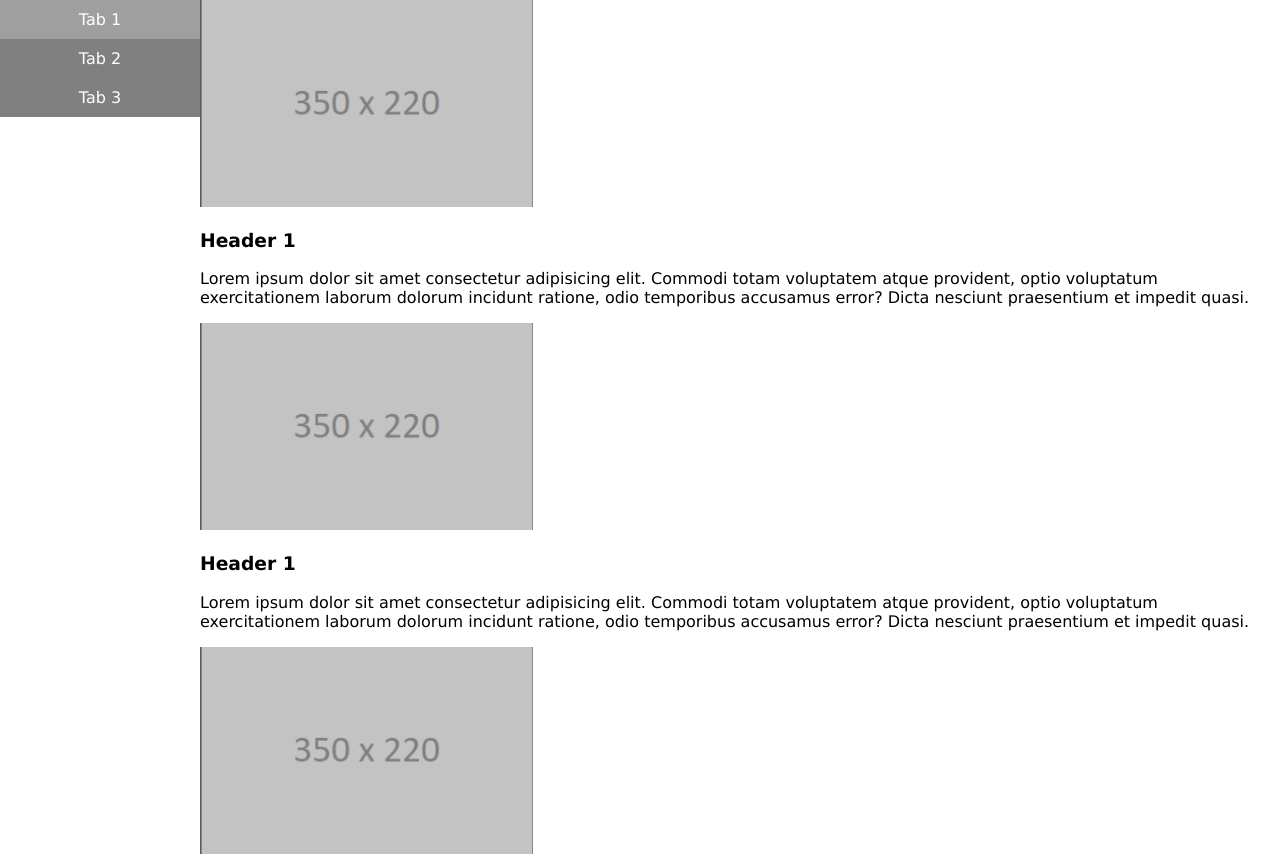
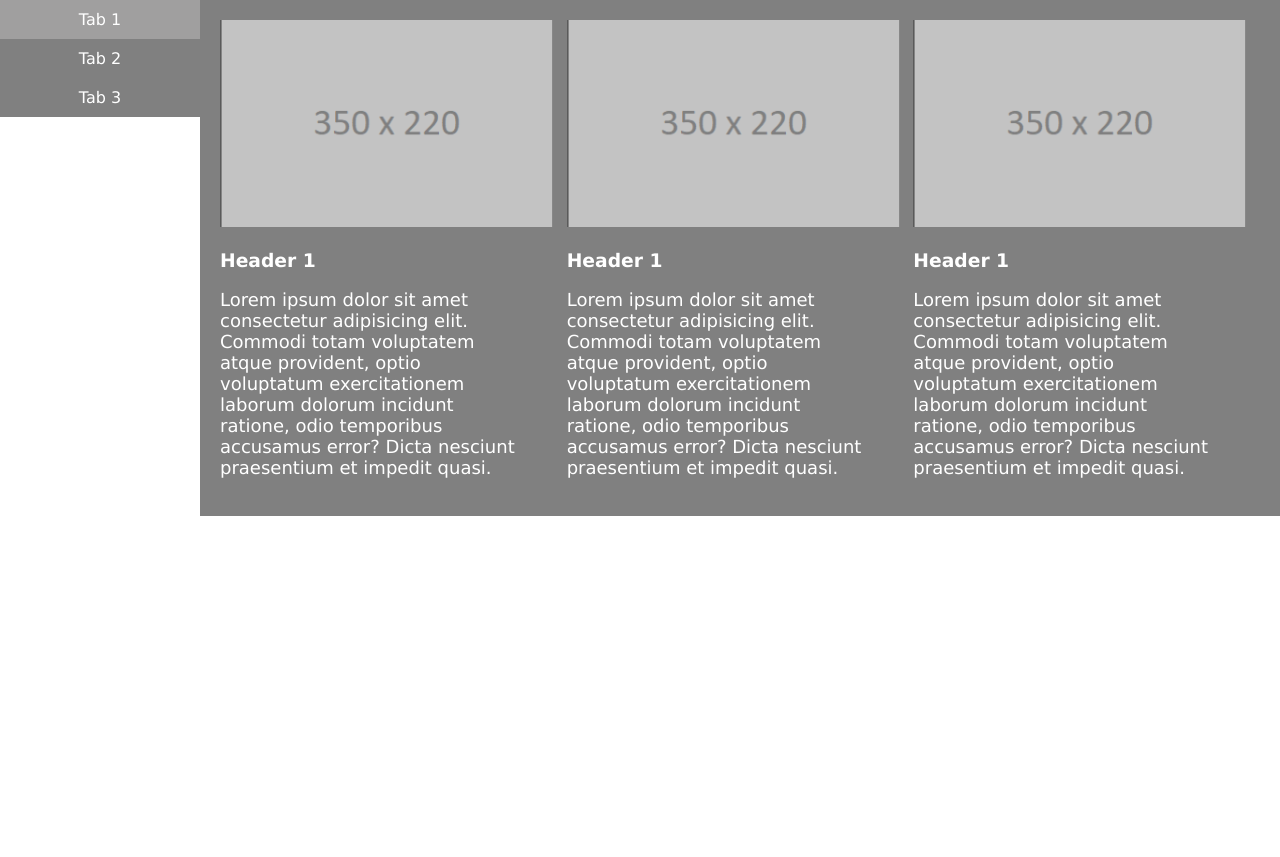
Before and after one commit to it-step-academy2025/practice-8, a plain HTML site: page task2/index.html in a window 1280 px wide. Shown: the top 857 px of the page. After the commit the page ends 800 px from the top, so only its background shows below. Drawn offline with Linux system fonts and the light colour scheme.

Commit message:
css is done

```diff
--- a/task2/style.css
+++ b/task2/style.css
@@ -34,3 +34,16 @@ body,html{
 .navbar input[type="radio"]:checked+label{
     background-color: rgba(14, 12, 12, 0.392);
 }
+.main{
+    display: flex;
+    flex-direction: row;
+    /* justify-content: space-between ; */
+    padding: 20px;
+    background-color: grey;
+    color: white;
+}
+p{
+    font-size: 18px;
+    width:87%;
+    /* letter-spacing: 2px; */
+}
```
